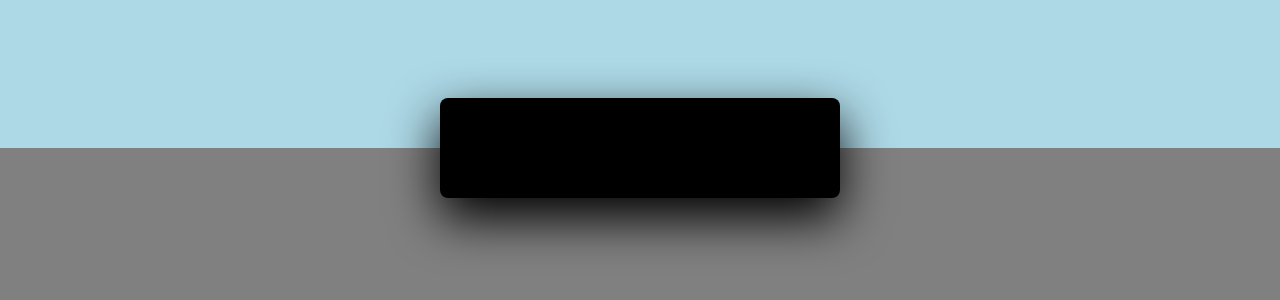
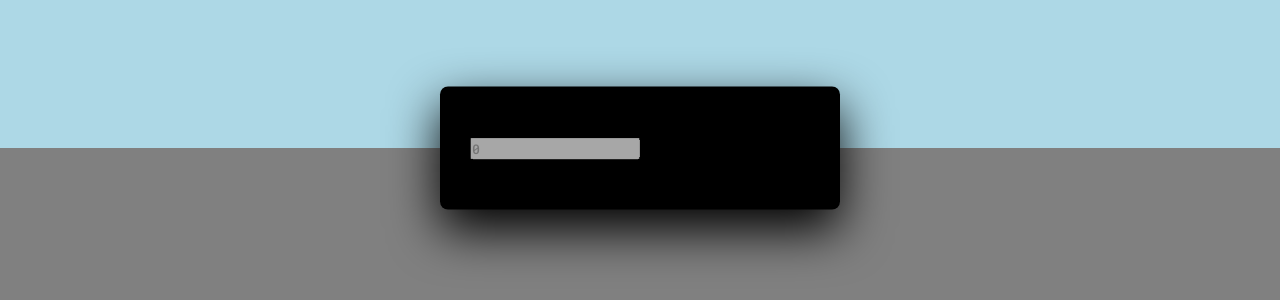
Before and after one commit to geoffarner/javascript-calculator, a plain HTML site: page index.html in a window 1280 px wide. Shown: the part 252-552 px from the top of the page. Drawn offline with Linux system fonts and the light colour scheme.

Commit message:
made calculator display

```diff
--- a/index.html
+++ b/index.html
@@ -9,6 +9,10 @@
   <link rel="stylesheet" href="style.css">
 </head>
 <body>
-  <div class="calculator"></div>
+  <div class="calculator">
+    <div class="display">
+      <input type="text" placeholder="0" id="input" disabled/>
+    </div>
+  </div>
 </body>
 </html>
```
